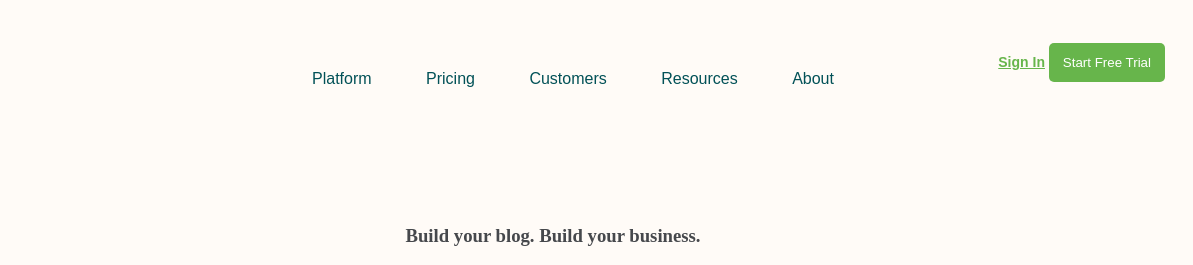
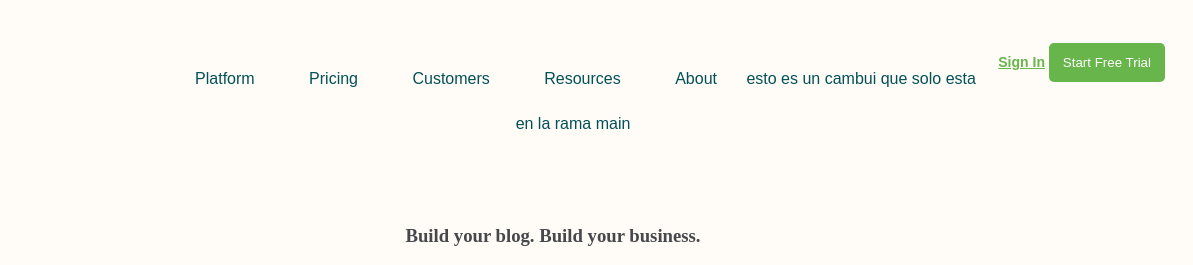
Before and after one commit to DianaNune/Prueba-bedu, a plain HTML site: page index.html in a window 1280 px wide. Shown: the top 265 px of the page, 87-1280 px from the left. Drawn offline with Linux system fonts and the light colour scheme.

Commit message:
cambios que no estan en main

```diff
--- a/index.html
+++ b/index.html
@@ -27,6 +27,7 @@
                 <li class="menu-item">Customers </li> <!--Contenedor de acciones de usuario-->
                 <li class="menu-item">Resources </li> <!--Contenedor de acciones de usuario-->
                 <li class="menu-item">About </li> <!--Contenedor de acciones de usuario-->
+                esto es un cambui que solo esta en la rama main
             </ul>
         </nav>
         <!-- Contenedor de acciones de usuario -->
```
